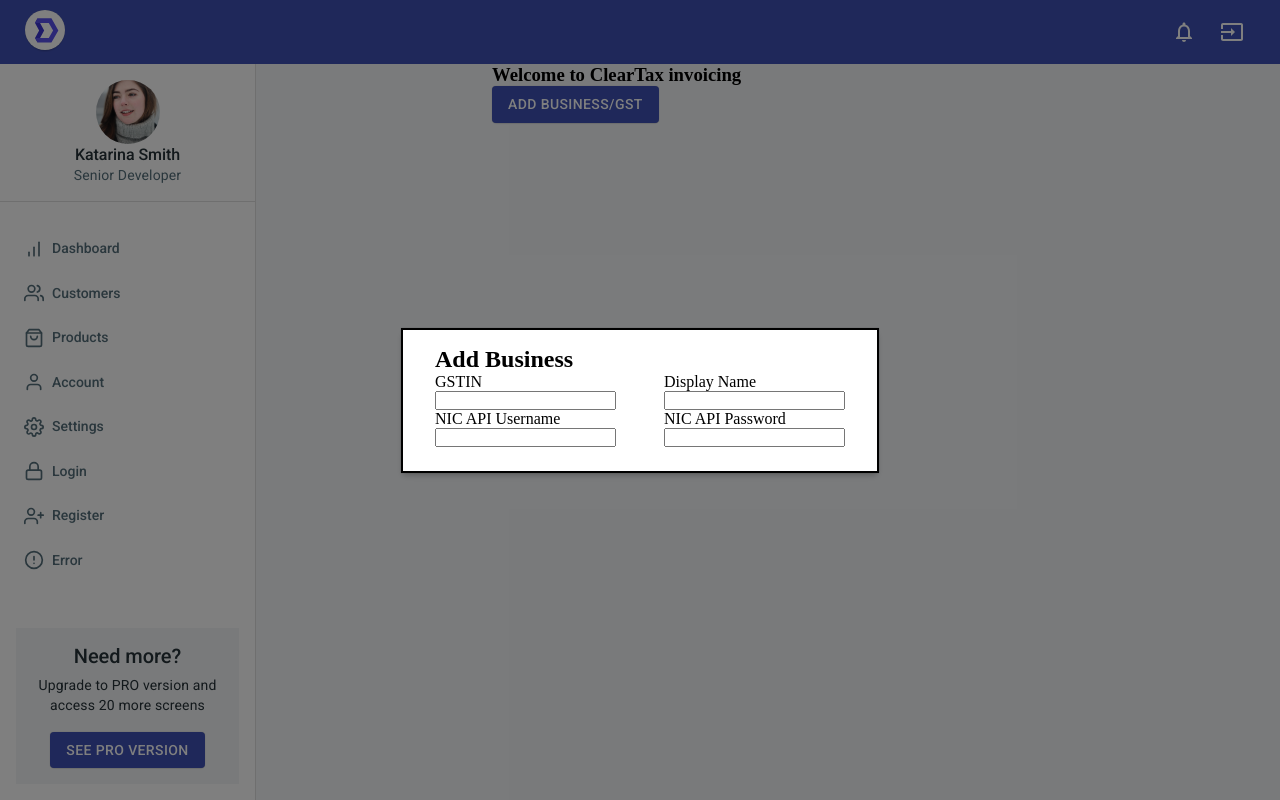
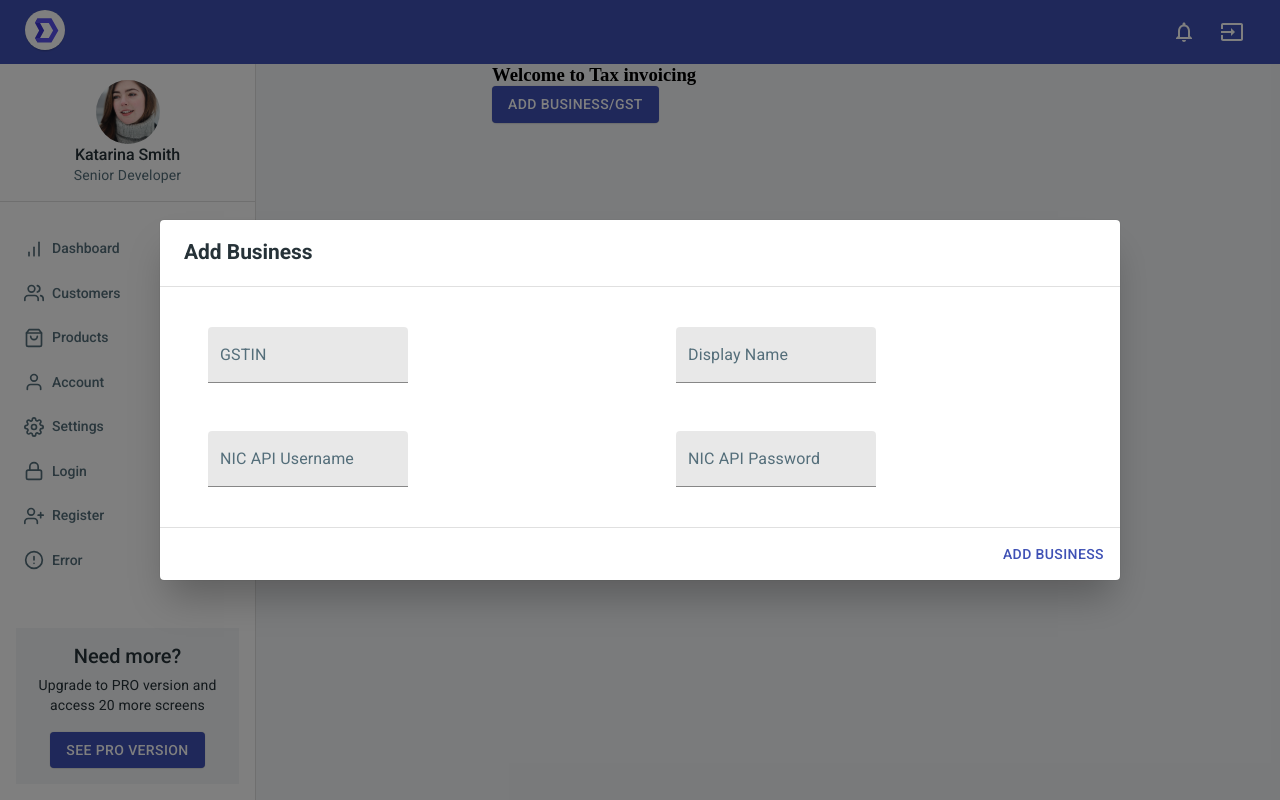
Before and after one commit to mjontop/E-Invoice, a React (Create React App) app: page /app/addBusiness in a window 1280 px wide. Both pictures are taken after a click on the button "ADD BUSINESS/GST". Built offline with nearby package versions, Linux system fonts and the light colour scheme.

Commit message:
add business component design changed

```diff
--- a/src/components/Add-E-inviocing/AddBusiness.js
+++ b/src/components/Add-E-inviocing/AddBusiness.js
@@ -2,30 +2,27 @@
 import {
   Container,
   Button,
-  Modal,
-  Backdrop,
-  Fade,
+  Dialog,
   makeStyles,
-  Grid
+  DialogTitle,
+  Grid,
+  DialogContent,
+  DialogActions,
+  TextField
 } from '@material-ui/core';
 
 const useStyles = makeStyles((theme) => ({
-  modal: {
-    display: 'flex',
-    alignItems: 'center',
-    justifyContent: 'center'
-  },
-  paper: {
-    backgroundColor: theme.palette.background.paper,
-    border: '2px solid #000',
-    boxShadow: theme.shadows[5],
-    padding: theme.spacing(2, 4, 3)
+  root: {
+    '& > *': {
+      margin: theme.spacing(3),
+      width: '25ch'
+    }
   }
 }));
 
 const Addbusiness = () => {
+  const [open, setOpen] = React.useState(false);
   const classes = useStyles();
-  const [open, setOpen] = React.useState(false);
 
   const handleOpen = () => {
     setOpen(true);
@@ -38,44 +35,73 @@
   return (
     <>
       <Container maxWidth="sm">
-        <h3>Welcome to ClearTax invoicing</h3>
+        <h3>Welcome to Tax invoicing</h3>
         <Button variant="contained" color="secondary" onClick={handleOpen}>
           Add Business/GST
         </Button>
-        <Modal
-          aria-labelledby="transition-modal-title"
-          aria-describedby="transition-modal-description"
-          className={classes.modal}
+
+        <Dialog
+          fullWidth
+          maxWidth="md"
+          onClose={handleClose}
+          aria-labelledby="customized-dialog-title"
           open={open}
-          onClose={handleClose}
-          closeAfterTransition
-          BackdropComponent={Backdrop}
-          BackdropProps={{
-            timeout: 500
-          }}
         >
-          <Fade in={open}>
-            <div className={classes.paper}>
-              <h2 id="transition-modal-title">Add Business</h2>
-              <div id="transition-modal-description">
-                <Grid container spacing={6}>
-                  <Grid item xs={6} spacing={6}>
-                    <div>GSTIN</div>
-                    <input type="text" value="" />
-                    <div>NIC API Username </div>
-                    <input type="text" value="" />
-                  </Grid>
-                  <Grid item xs={6} spacing={6}>
-                    <div>Display Name</div>
-                    <input type="text" value="" />
-                    <div>NIC API Password </div>
-                    <input type="text" value="" />
+          <DialogTitle id="customized-dialog-title" onClose={handleClose}>
+            <h2 id="transition-modal-title">Add Business</h2>
+          </DialogTitle>
+          <DialogContent dividers>
+            <div id="transition-modal-description">
+              <Grid container spacing={3}>
+                <Grid item xs={6} spacing={6}>
+                  <Grid item xs={6}>
+                    <form
+                      className={classes.root}
+                      noValidate
+                      autoComplete="off"
+                    >
+                      <TextField
+                        id="filled-basic"
+                        label="GSTIN"
+                        variant="filled"
+                      />
+                      <TextField
+                        id="filled-basic"
+                        label="NIC API Username"
+                        variant="filled"
+                      />
+                    </form>
                   </Grid>
                 </Grid>
-              </div>
+                <Grid item xs={6} spacing={6}>
+                  <Grid item xs={6}>
+                    <form
+                      className={classes.root}
+                      noValidate
+                      autoComplete="off"
+                    >
+                      <TextField
+                        id="filled-basic"
+                        label="Display Name"
+                        variant="filled"
+                      />
+                      <TextField
+                        id="filled-basic"
+                        label="NIC API Password"
+                        variant="filled"
+                      />
+                    </form>
+                  </Grid>
+                </Grid>
+              </Grid>
             </div>
-          </Fade>
-        </Modal>
+          </DialogContent>
+          <DialogActions>
+            <Button autoFocus onClick={handleClose} color="primary">
+              Add Business
+            </Button>
+          </DialogActions>
+        </Dialog>
       </Container>
     </>
   );
```
